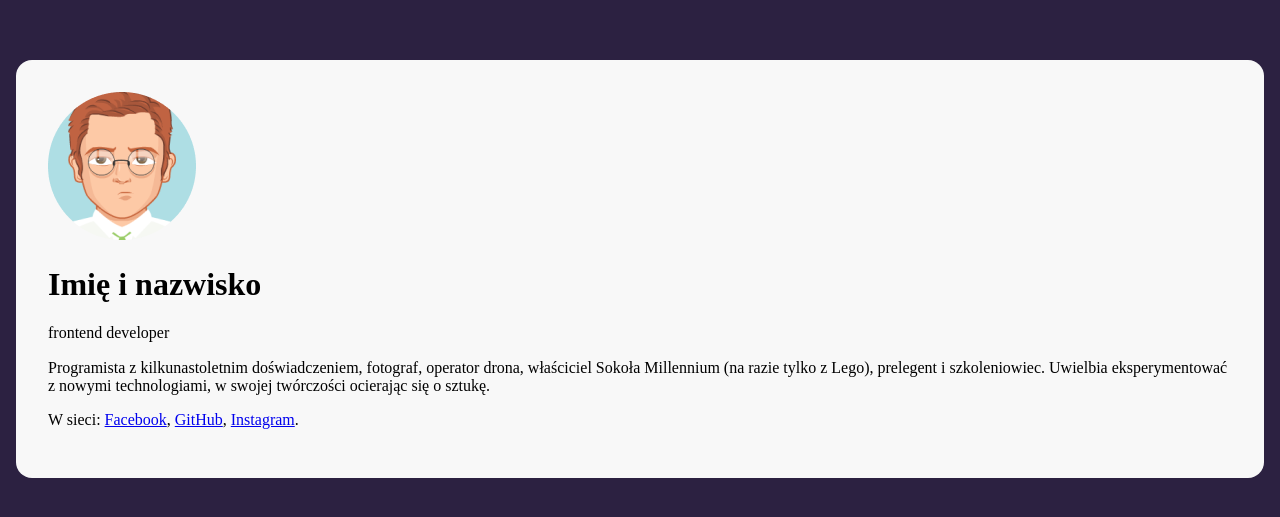
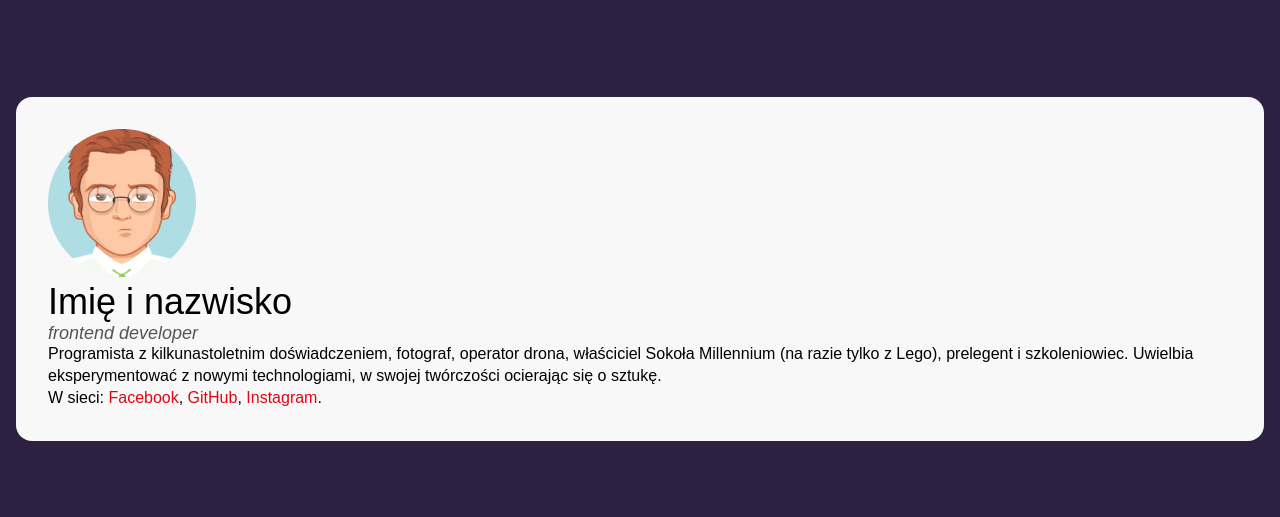
Before and after one commit to AndrzejKuzmicki/business-card-2023, a plain HTML site: page index.html in a window 1280 px wide. Shown: the part 131-648 px from the top of the page. Drawn offline with Linux system fonts and the light colour scheme.

Commit message:
typography styles and bem

```diff
--- a/index.html
+++ b/index.html
@@ -12,11 +12,11 @@
         <article>
             <img src="/avatar.png" alt="avatar użytkownika">
             <header>
-                <h1>Imię i nazwisko</h1>
-                <p>frontend developer</p>
+                <h1 class="card__name">Imię i nazwisko</h1>
+                <p class="card__position">frontend developer</p>
             </header>
-            <p>Programista z kilkunastoletnim doświadczeniem, fotograf, operator drona, właściciel Sokoła Millennium (na razie tylko z Lego), prelegent i szkoleniowiec. Uwielbia eksperymentować z nowymi technologiami, w swojej twórczości ocierając się o sztukę. </p>
-            <p>W sieci: <a href="#">Facebook</a>, <a href="#">GitHub</a>, <a href="#">Instagram</a>.</p>
+            <p class="card__description">Programista z kilkunastoletnim doświadczeniem, fotograf, operator drona, właściciel Sokoła Millennium (na razie tylko z Lego), prelegent i szkoleniowiec. Uwielbia eksperymentować z nowymi technologiami, w swojej twórczości ocierając się o sztukę. </p>
+            <p class="card__description">W sieci: <a class="card__link" href="#">Facebook</a>, <a class="card__link" href="#">GitHub</a>, <a class="card__link" href="#">Instagram</a>.</p>
         </article>
     </main>
 </body>
--- a/style.css
+++ b/style.css
@@ -2,7 +2,9 @@ html {
 	box-sizing: border-box;
 }
 
-*, *:before, *:after {
+*,
+*:before,
+*:after {
 	box-sizing: inherit;
 }
 
@@ -13,11 +15,35 @@ body {
 	justify-content: center;
 	align-items: center;
 	padding: 16px;
+	font-family: Arial, 'Helvetica Neue', Helvetica, sans-serif;
 }
 
 .card {
 	background-color: #f8f8f8;
 	border-radius: 16px;
 	padding: 32px;
+}
 
+.card__description {
+    line-height: 1.375;
+    font-size: 16px;
+    margin: 0;
 }
+
+.card__link {
+    text-decoration: none;
+    color: #e20613;
+}
+
+.card__name {
+	font-size: 36px;
+	font-weight: 400;
+	margin: 0;
+}
+
+.card__position {
+	font-size: 18px;
+	font-style: italic;
+    margin: 0;
+    color: #545454;
+}
```
Lines whose indentation alone changed are shown as unchanged.
